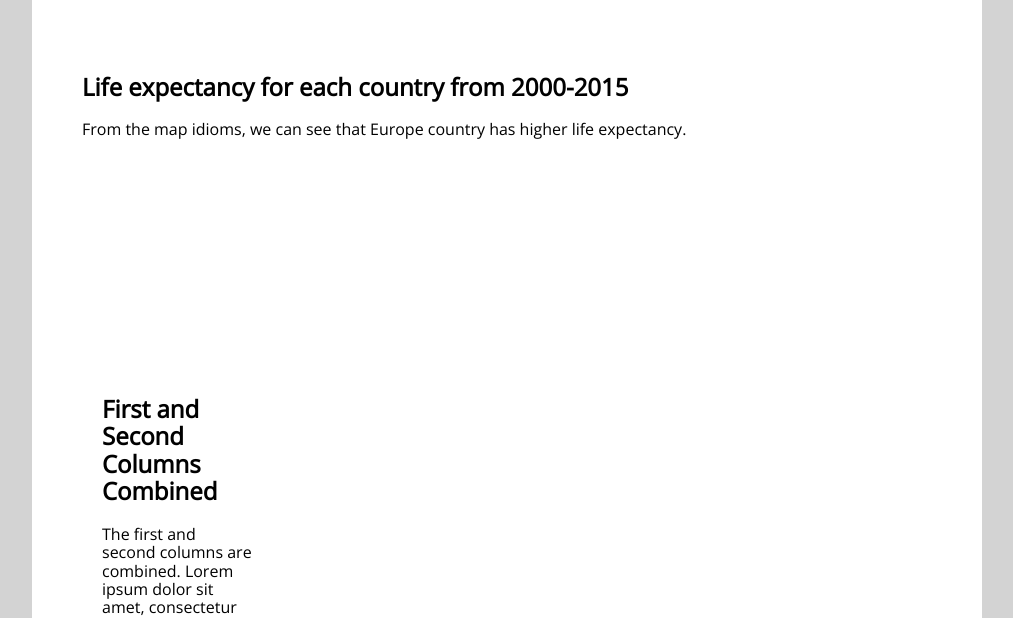
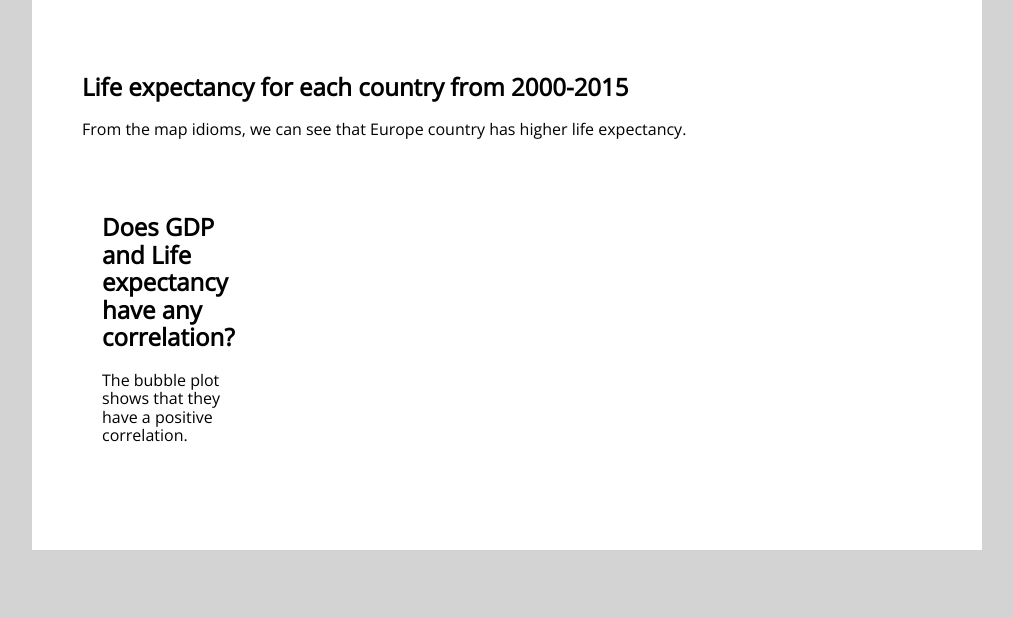
Before and after one commit to Jcyap28/FIT3179, a plain HTML site: page week 10_hw/index.html in a window 1280 px wide. Shown: the part 170-788 px from the top of the page, without its empty margins (133-1146 px from the left). Drawn offline with nearby package versions, Linux system fonts and the light colour scheme; a script that the page names is missing.

Commit message:
Update index.html

```diff
--- a/week 10_hw/index.html
+++ b/week 10_hw/index.html
@@ -45,7 +45,7 @@
       </div>
     </div>
     <div class="pure-u-1-1" style="width: 50%;">
-      <div id="vis1" class="vis-container" style="width: 300px; height: 200px;"></div>
+       <div id="vis1" class="vis-container" style="margin-right: 15px;"></div>
     </div>
 
     <!-- end pure grid group -->
@@ -55,10 +55,8 @@
 
       <div class="pure-u-1-5">
         <div class="description description-right">
-          <h2>First and Second Columns Combined</h2>
-          <p>The first and second columns are combined. Lorem ipsum dolor sit amet,
-            consectetur adipiscing elit, sed do eiusmod tempor incididunt ut labore et dolore magna aliqua. Massa sapien
-            faucibus et molestie ac feugiat sed. Egestas purus viverra accumsan in nisl.</p>
+          <h2>Does GDP and Life expectancy have any correlation?</h2>
+          <p>The bubble plot shows that they have a positive correlation.</p>
         </div>
       </div>
       <div class="pure-u-2-3">
```
